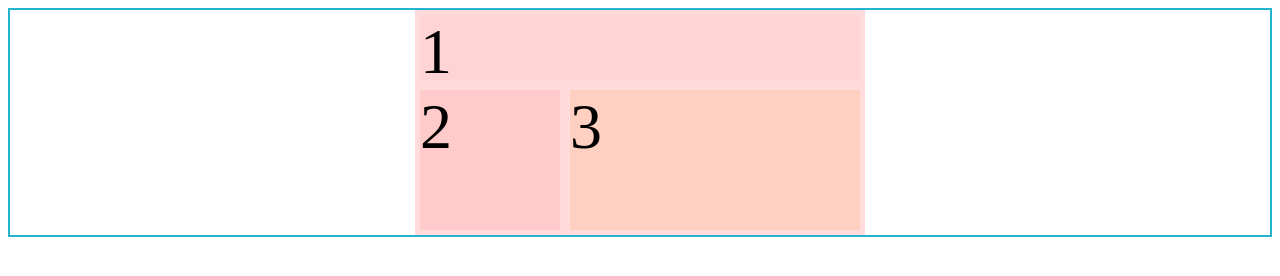
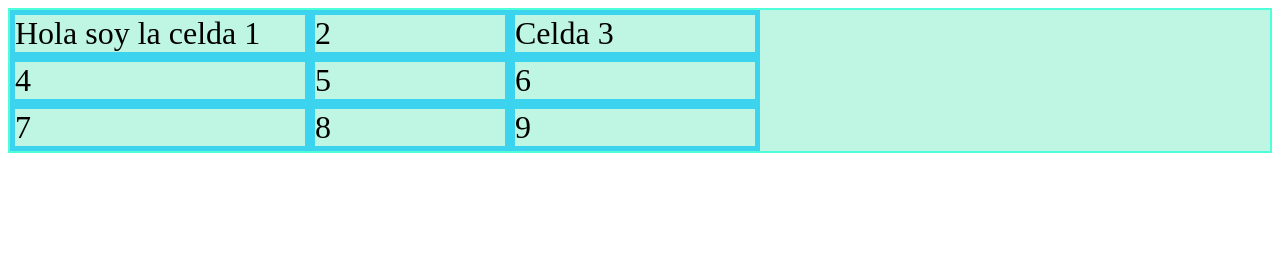
Before and after one commit to clunkylion/basic-css-grid, a plain HTML site: page index.html in a window 1280 px wide. Drawn offline with Linux system fonts and the light colour scheme.

Commit message:
pracice grid with minMax and repeat propierties

```diff
--- a/index.css
+++ b/index.css
@@ -1,35 +1,11 @@
 .container {
-    border: 2px solid #24b4ce;
-    background-color: rgb(255, 255, 255);
+    border: 2px solid #4fffd9;
+    background-color: rgb(191, 245, 227);
     display: grid;
-    grid-template-columns: 150px 150px 150px;
-    grid-template-rows: 75px 75px 75px;
-    place-content: center;
-    grid-template-areas:
-        "header header header"
-        "side main main"
-        "side main main"
-        ;
+    grid-template-columns: minmax(30px, 300px) 200px minmax(60px, 250px);
+    grid-template-rows: repeat(3,auto);
 }
 .item{
-    font-size: 4rem;
+    border: 5px solid #3cd3ee;
+    font-size: 2rem;
 }
-.item-1{
-    border: 5px solid #ffdbdb;
-    background-color: rgb(255, 212, 212);
-    grid-area: header;
-    /* grid-column-start: 1;
-    grid-column-end: 4; */
-}
-.item-2{
-    border: 5px solid #ffdbdb;
-    background-color: rgb(255, 202, 202);
-    grid-area: side;
-    /* grid-row: 2 / 4; */
-}
-.item-3{
-    border: 5px solid #ffdbdb;
-    background-color: rgb(255, 207, 193);
-    grid-area: main;
-    /* grid-area: 2 /2 /4/4; */
-}
--- a/index.html
+++ b/index.html
@@ -5,9 +5,15 @@
 </head>
 <body>
     <div class="container">
-        <div class="item item-1">1</div>
+        <div class="item item-1">Hola soy la celda 1</div>
         <div class="item item-2">2</div>
-        <div class="item item-3">3</div>
+        <div class="item item-3">Celda 3</div>
+        <div class="item item-4">4</div>
+        <div class="item item-5">5</div>
+        <div class="item item-6">6</div>
+        <div class="item item-7">7</div>
+        <div class="item item-8">8</div>
+        <div class="item item-9">9</div>
     </div>
 </body>
 </html>
```
